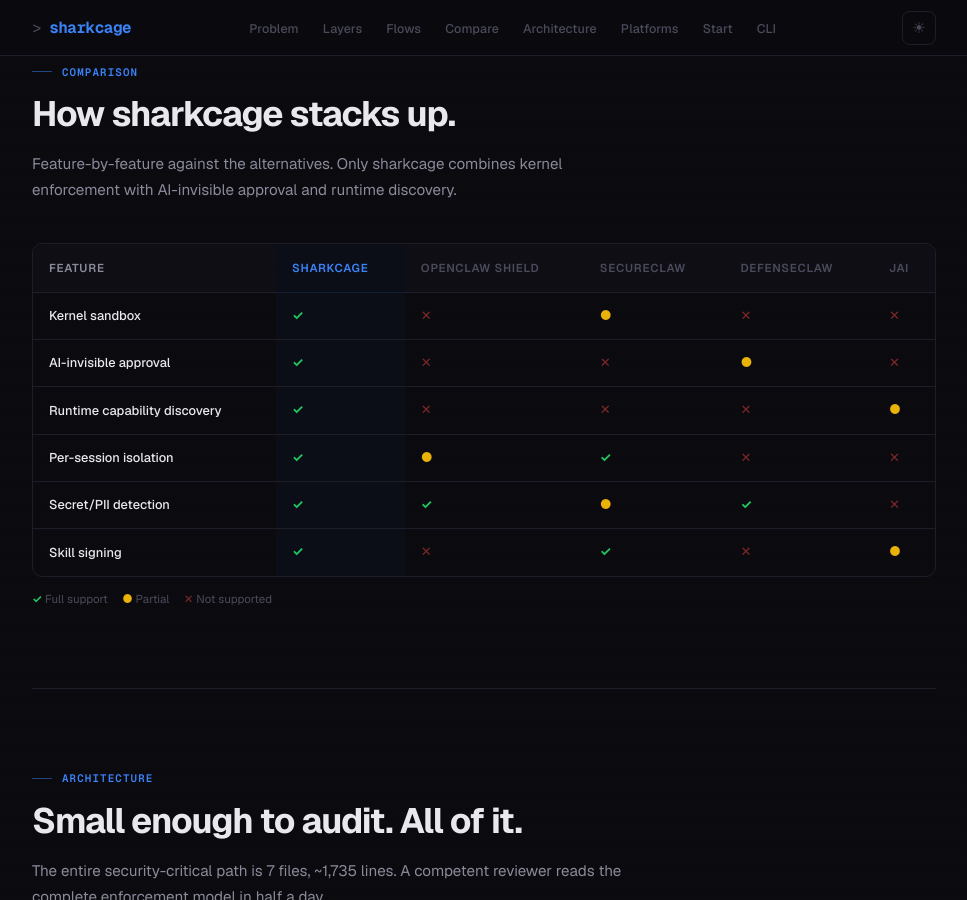
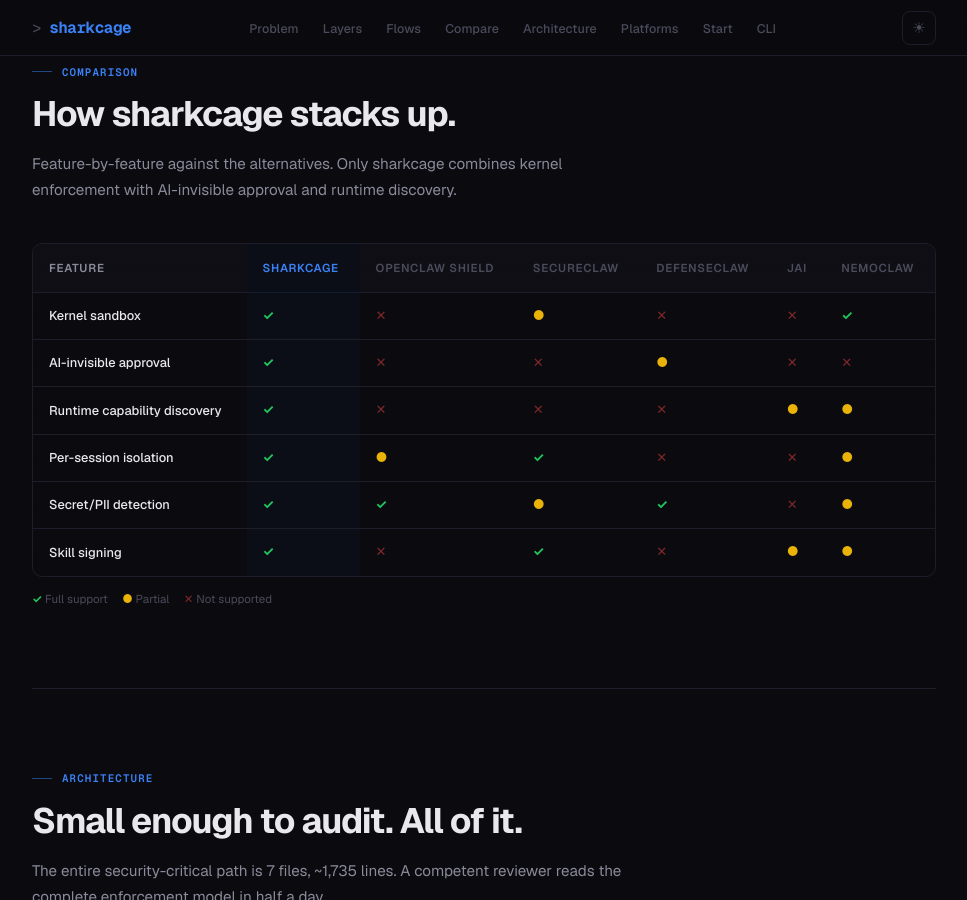
Before and after one commit to wan0net/sharkcage, a Jekyll site: the page docs/index.html, which Jekyll copies as it is, in a window 1280 px wide and 900 px high, scrolled down 3484 px. Shown: the whole window, without its empty margins (156-1123 px from the left). Built offline with Jekyll 4.4.1, drawn with Linux system fonts in a browser that asks for light colours.

Commit message:
Add NemoClaw to comparison table
Co-Authored-By: Claude Opus 4.6 (1M context) <noreply@anthropic.com>

```diff
--- a/docs/index.html
+++ b/docs/index.html
@@ -1432,6 +1432,7 @@
             <th>SecureClaw</th>
             <th>DefenseClaw</th>
             <th>jai</th>
+            <th>NemoClaw</th>
           </tr>
         </thead>
         <tbody>
@@ -1442,6 +1443,7 @@
             <td><span class="icon-partial">&#9679;</span></td>
             <td><span class="icon-cross">&#10005;</span></td>
             <td><span class="icon-cross">&#10005;</span></td>
+            <td><span class="icon-check">&#10003;</span></td>
           </tr>
           <tr>
             <td>AI-invisible approval</td>
@@ -1450,6 +1452,7 @@
             <td><span class="icon-cross">&#10005;</span></td>
             <td><span class="icon-partial">&#9679;</span></td>
             <td><span class="icon-cross">&#10005;</span></td>
+            <td><span class="icon-cross">&#10005;</span></td>
           </tr>
           <tr>
             <td>Runtime capability discovery</td>
@@ -1458,6 +1461,7 @@
             <td><span class="icon-cross">&#10005;</span></td>
             <td><span class="icon-cross">&#10005;</span></td>
             <td><span class="icon-partial">&#9679;</span></td>
+            <td><span class="icon-partial">&#9679;</span></td>
           </tr>
           <tr>
             <td>Per-session isolation</td>
@@ -1466,6 +1470,7 @@
             <td><span class="icon-check">&#10003;</span></td>
             <td><span class="icon-cross">&#10005;</span></td>
             <td><span class="icon-cross">&#10005;</span></td>
+            <td><span class="icon-partial">&#9679;</span></td>
           </tr>
           <tr>
             <td>Secret/PII detection</td>
@@ -1474,6 +1479,7 @@
             <td><span class="icon-partial">&#9679;</span></td>
             <td><span class="icon-check">&#10003;</span></td>
             <td><span class="icon-cross">&#10005;</span></td>
+            <td><span class="icon-partial">&#9679;</span></td>
           </tr>
           <tr>
             <td>Skill signing</td>
@@ -1481,6 +1487,7 @@
             <td><span class="icon-cross">&#10005;</span></td>
             <td><span class="icon-check">&#10003;</span></td>
             <td><span class="icon-cross">&#10005;</span></td>
+            <td><span class="icon-partial">&#9679;</span></td>
             <td><span class="icon-partial">&#9679;</span></td>
           </tr>
         </tbody>
```
